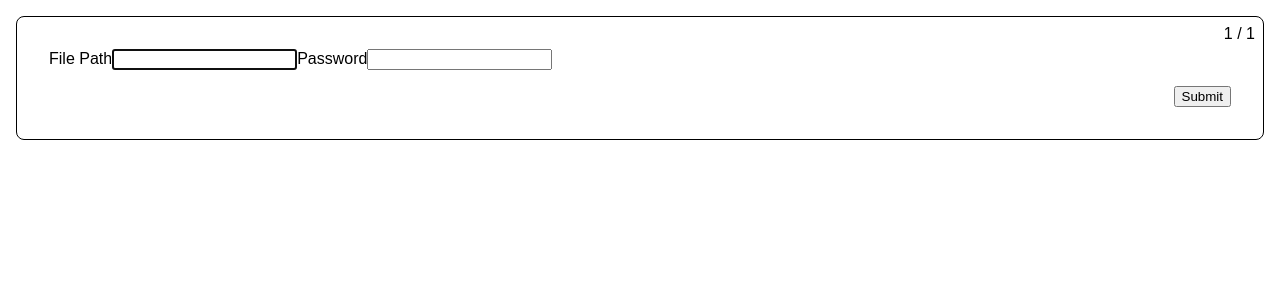
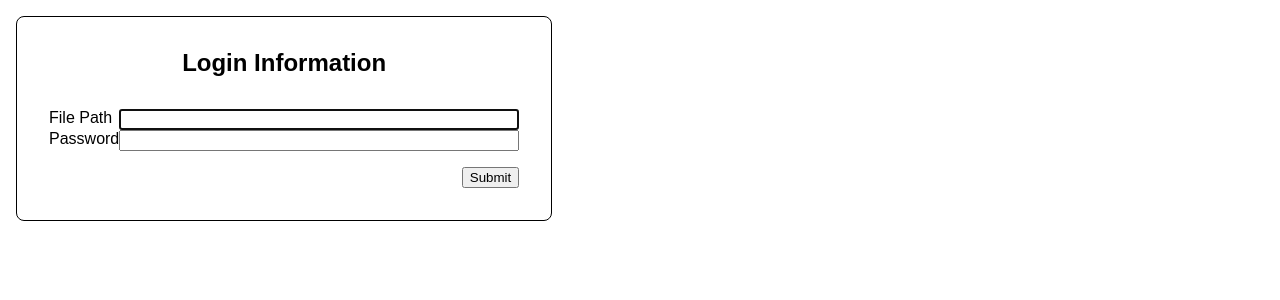
Before and after one commit to qds-team/puck-web-client, a React (Create React App) app: page / in a window 1280 px wide. Shown: the top 300 px of the page. Built offline with nearby package versions, Linux system fonts and the light colour scheme.

Commit message:
making forms

```diff
--- a/src/App.tsx
+++ b/src/App.tsx
@@ -1,15 +1,36 @@
 import React from 'react';
 import logo from './logo.svg';
+import axios from 'axios';
 import './App.css';
 import { usePAPforms } from './usePAPforms';
 import { UserForm } from './UserForm';
+import { useState } from 'react';
+import { FormEvent } from 'react';
+
+type FormData = {
+  filePath: string
+  password: string
+}
+
+const INITIAL_DATA: FormData= {
+  filePath: "",
+  password: ""
+}
 
 function App() {
+  const [data, setData] = useState(INITIAL_DATA)
+  function updateFields(fields: Partial<FormData>) {
+    setData(prev => {
+      return {...prev, ...fields}
+    })
+  }
   const {steps, currentStepIndex, step, isFirstStep, back, next}=
-   usePAPforms([
-    <UserForm />
+   usePAPforms([<UserForm {...data} updateFields={updateFields}/>])
 
-  ])
+  function onSubmit(e: FormEvent){
+    e.preventDefault()
+    next()
+  }
 
   return <div style={{
     position: "relative",
@@ -18,14 +39,12 @@ function App() {
     padding: "2rem",
     margin: "1rem",
     borderRadius: ".5rem",
-    fontFamily: "Arial"
+    fontFamily: "Arial",
+    maxWidth: "max-content"
 
   }}>
     <form>
-      <div style = {{position: "absolute", top: ".5rem", right: ".5rem"}}>
-        {currentStepIndex + 1} / {steps.length}
 
-      </div>
       {step}
         <div style={{marginTop: "1rem",
         display: "flex",
--- /dev/null
+++ b/src/FormWrapper.tsx
@@ -0,0 +1,25 @@
+import {ReactNode} from "react"
+
+type FormWrapperProps = {
+    title: string
+    children: ReactNode
+}
+
+export function FormWrapper({title, children}:
+FormWrapperProps) {
+    return <>
+        <h2 style={{textAlign: "center", margin: 0, marginBottom: "2rem"}}>
+            {title}
+        </h2>
+        <div
+        style=
+        {{display: "grid",
+        gap: "1rem .5 rem",
+        justifyContent: "flex-start",
+        gridTemplateColumns: "auto minmax(auto, 400px)"
+    }}
+        >
+            {children}
+        </div>
+    </>
+}
--- a/src/UserForm.tsx
+++ b/src/UserForm.tsx
@@ -1,11 +1,30 @@
-export function UserForm(){
+import {FormWrapper} from "./FormWrapper";
+
+type UserData = {
+    filePath: string
+    password: string
+}
+type UserFormProps = UserData &{
+    updateFields: (fields: Partial<UserData>) => void
+}
+export function UserForm({filePath, password, updateFields}: UserFormProps){
+
     return (
-        <>
+        <FormWrapper title="Login Information">
             <label>File Path</label>
-            <input autoFocus required type="text" />
+            <input autoFocus
+            required
+            type="text"
+            value={filePath}
+            onChange={e => updateFields({filePath: e.target.value})}
+            />
+
             <label>Password</label>
-            <input required type="password" />
+            <input required type="password"
+            value={password}
+            onChange={e => updateFields({password: e.target.value})}
+            />
 
-        </>
+        </FormWrapper>
     )
 }
```
